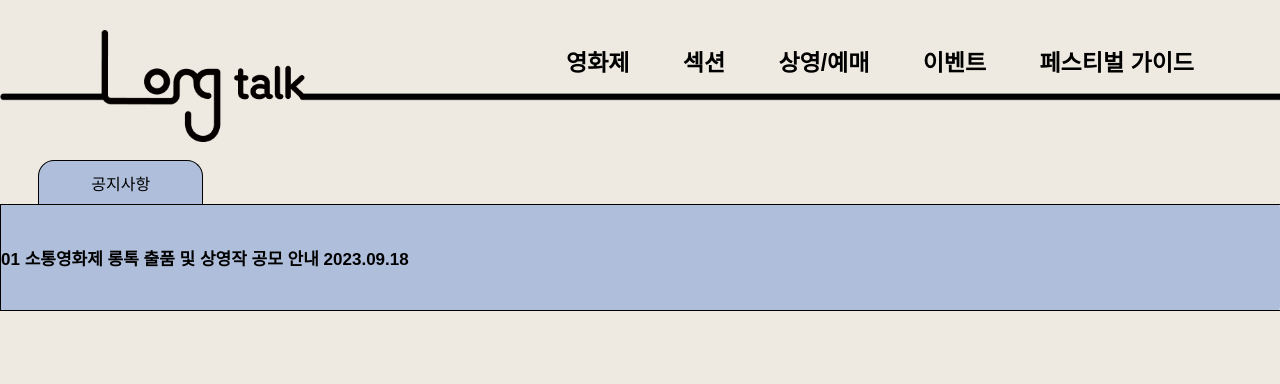
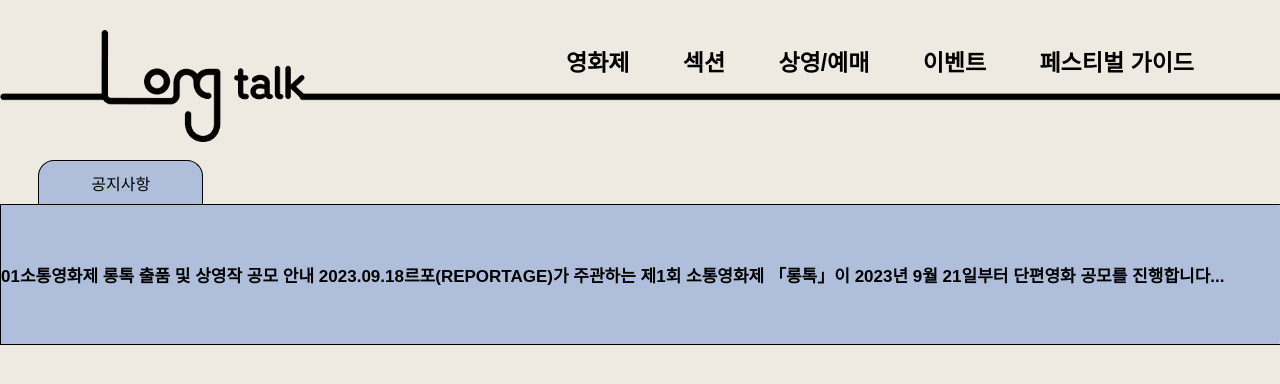
Before and after one commit to hmuri/LongTalk-FE, a React (Create React App) app in the folder longtalk/: page /notice in a window 1280 px wide. Shown: the top 384 px of the page. Built offline with nearby package versions, Linux system fonts and the light colour scheme; a web font is replaced by a local one.

Commit message:
fix: 공지사항 미리보기 방식 변경

```diff
--- a/longtalk/src/components/Notice1.tsx
+++ b/longtalk/src/components/Notice1.tsx
@@ -1,13 +1,7 @@
 import React, { useState } from "react";
 
-export default function Notice1({ isExpanded }: { isExpanded: boolean }) {
-  const previewContent = (
-    <p>
-      르포(REPORTAGE)가 주관하는 제1회 소통영화제 「롱톡」이 2023년 9월 21일부터
-      단편영화 공모를 진행합니다...
-    </p>
-  );
-  const fullContent = (
+export default function Notice1() {
+  return (
     <div>
       <h1>제1회 소통영화제 「롱톡」 안내</h1>
       <p>
@@ -63,5 +57,4 @@ export default function Notice1({ isExpanded }: { isExpanded: boolean }) {
       </p>
     </div>
   );
-  return <div>{isExpanded ? fullContent : previewContent}</div>;
 }
--- a/longtalk/src/page/Notice.tsx
+++ b/longtalk/src/page/Notice.tsx
@@ -9,14 +9,18 @@ import Nav from "../components/Nav";
 
 export default function Notice() {
   const [selectedItem, setSelectedItem] = useState<string | null>(null);
-  const [isExpanded, setIsExpanded] = useState<boolean>(false);
 
   const navItems: { [key: string]: string[] } = {
-    "01": ["소통영화제 롱톡 출품 및 상영작 공모 안내", "2023.09.18", "Notice1"],
+    "01": [
+      "소통영화제 롱톡 출품 및 상영작 공모 안내",
+      "2023.09.18",
+      "Notice1",
+      "르포(REPORTAGE)가 주관하는 제1회 소통영화제 「롱톡」이 2023년 9월 21일부터 단편영화 공모를 진행합니다...",
+    ],
   };
 
   const componentMap: {
-    [key: string]: ({ isExpanded }: { isExpanded: boolean }) => JSX.Element;
+    [key: string]: () => JSX.Element;
   } = {
     Notice1: Notice1,
   };
@@ -26,17 +30,8 @@ export default function Notice() {
     : null;
 
   const handleMainItemClick = (mainItem: string) => {
-    if (selectedItem === mainItem) {
-      setIsExpanded(!isExpanded); // 이미 선택된 항목을 다시 클릭하면 isExpanded를 토글
-    } else {
-      setSelectedItem(mainItem); // 새로운 항목을 선택하면 해당 항목으로 설정
-      setIsExpanded(true); // 새로운 항목을 선택하면 항상 펼치기
-    }
+    setSelectedItem((prev) => (prev === mainItem ? null : mainItem));
   };
-
-  useEffect(() => {
-    setIsExpanded(true); // selectedItem이 변경되면 isExpanded를 true로 설정
-  }, [selectedItem]);
 
   return (
     <Container>
@@ -54,11 +49,20 @@ export default function Notice() {
               <HeaderBox key={mainItem}>
                 <>
                   <HeaderBtn onClick={() => handleMainItemClick(mainItem)}>
-                    {mainItem} {navItems[mainItem][0]} {navItems[mainItem][1]}
+                    <p>
+                      {mainItem +
+                        navItems[mainItem][0] +
+                        " " +
+                        navItems[mainItem][1]}
+                    </p>
+                    <p />
+                    {selectedItem === mainItem ? null : (
+                      <p>{navItems[mainItem][3]}</p>
+                    )}
                   </HeaderBtn>
                   <SubHeaderContainer active={selectedItem === mainItem}>
                     {selectedItem === mainItem && DynamicComponent && (
-                      <DynamicComponent isExpanded={isExpanded} />
+                      <DynamicComponent />
                     )}
                   </SubHeaderContainer>
                 </>
```
